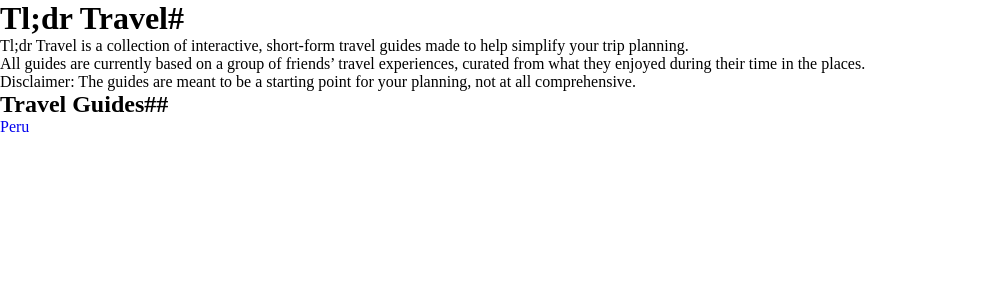
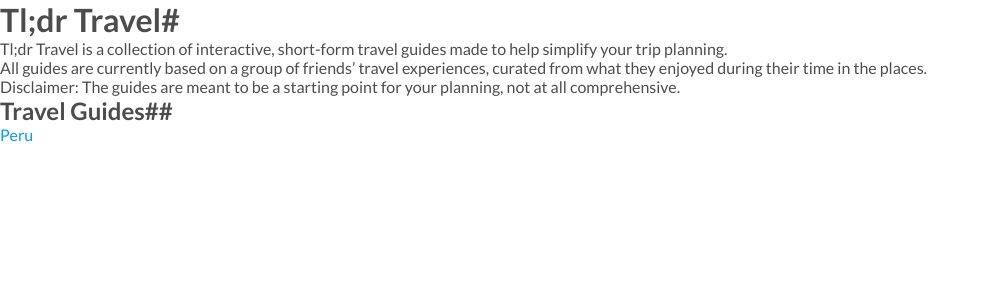
Before and after one commit to amytang0/tldr-travel, a Jekyll site: the page built from index.md, in a window 1280 px wide. Shown: the top 300 px of the page, without its empty margins (0-989 px from the left). Built offline with Jekyll 4.4.1, drawn with Linux system fonts in a browser that asks for light colours.

Commit message:
basic styling

```diff
--- a/_layouts/default.html
+++ b/_layouts/default.html
@@ -15,6 +15,7 @@
     <script src="http://css3-mediaqueries-js.googlecode.com/svn/trunk/css3-mediaqueries.js"></script>
     <![endif]-->
 
+    <link href="//fonts.googleapis.com/css?family=Lato:400,700,900,400italic" rel="stylesheet" type="text/css">
     <link rel="stylesheet" href="/css/main.css">
 
     {{ content }}
--- a/css/city.css
+++ b/css/city.css
@@ -11,12 +11,12 @@
 
 #places-list {
   overflow-y: scroll;
-  border: 1px solid #000;
+  border: 1px solid #676767;
 }
 
 .list-item {
   position: relative;
-  border: 1px solid #000;
+  border: 1px solid #676767;
 }
 
 .list-item.selected-item {
--- a/css/main.css
+++ b/css/main.css
@@ -10,13 +10,24 @@ html, body {
   height: 100%;
 }
 
+body, input, button {
+  color: rgba(0, 0, 0, 0.7);
+  font-family: Lato, sans-serif;
+}
+
 ul, ol {
   list-style: none;
 }
 
-a {
+a, a:active, a:visited {
   text-decoration: none;
+  color: rgb(0, 155, 255);
 }
+
+a:hover {
+  text-decoration: underline;
+}
+
 
 #map-canvas {
   height: 500px;
```
Also changed, not shown: 6 other files.
